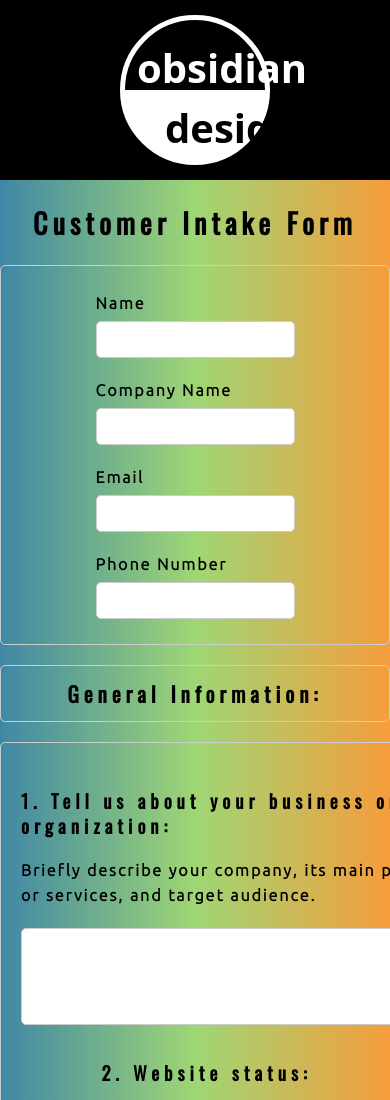
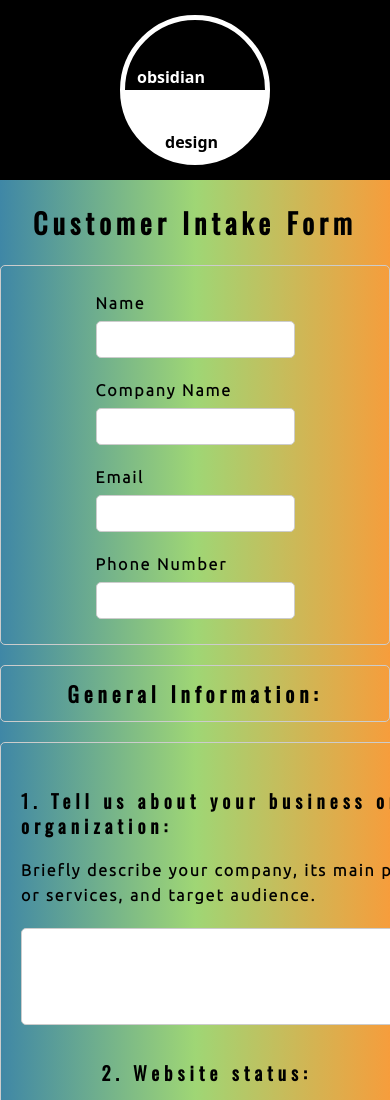
Before and after one commit to LocNet88/Obsidian-Design-Client-Intake-Form, a plain HTML site: page index.html in a window 390 px wide. Shown: the top 1100 px of the page. Drawn offline with nearby package versions, Linux system fonts and the light colour scheme; a script that the page names is missing; a web font is replaced by a local one.

Commit message:
modified queries

```diff
--- a/style.css
+++ b/style.css
@@ -51,7 +51,7 @@ header{
 
 .o-word {
   position: absolute;
-  top: 35px;
+  top: 45px;
   left: 12px;
   font-family: 'Moirai One', system-ui;
   font-size: 40px;
@@ -61,7 +61,7 @@ header{
 
 .d-word {
   position: absolute;
-  top: 95px;
+  top: 110px;
   left: 40px;
   font-family: 'Moirai One', system-ui;
   font-size: 40px;
@@ -192,6 +192,10 @@ input[type="submit"] {
     height: 150px;
   }
 
+  .o-word, .d-word{
+    font-size:1rem;
+  }
+
   /* Form adjustments */
 
   .wrapper1,
```
